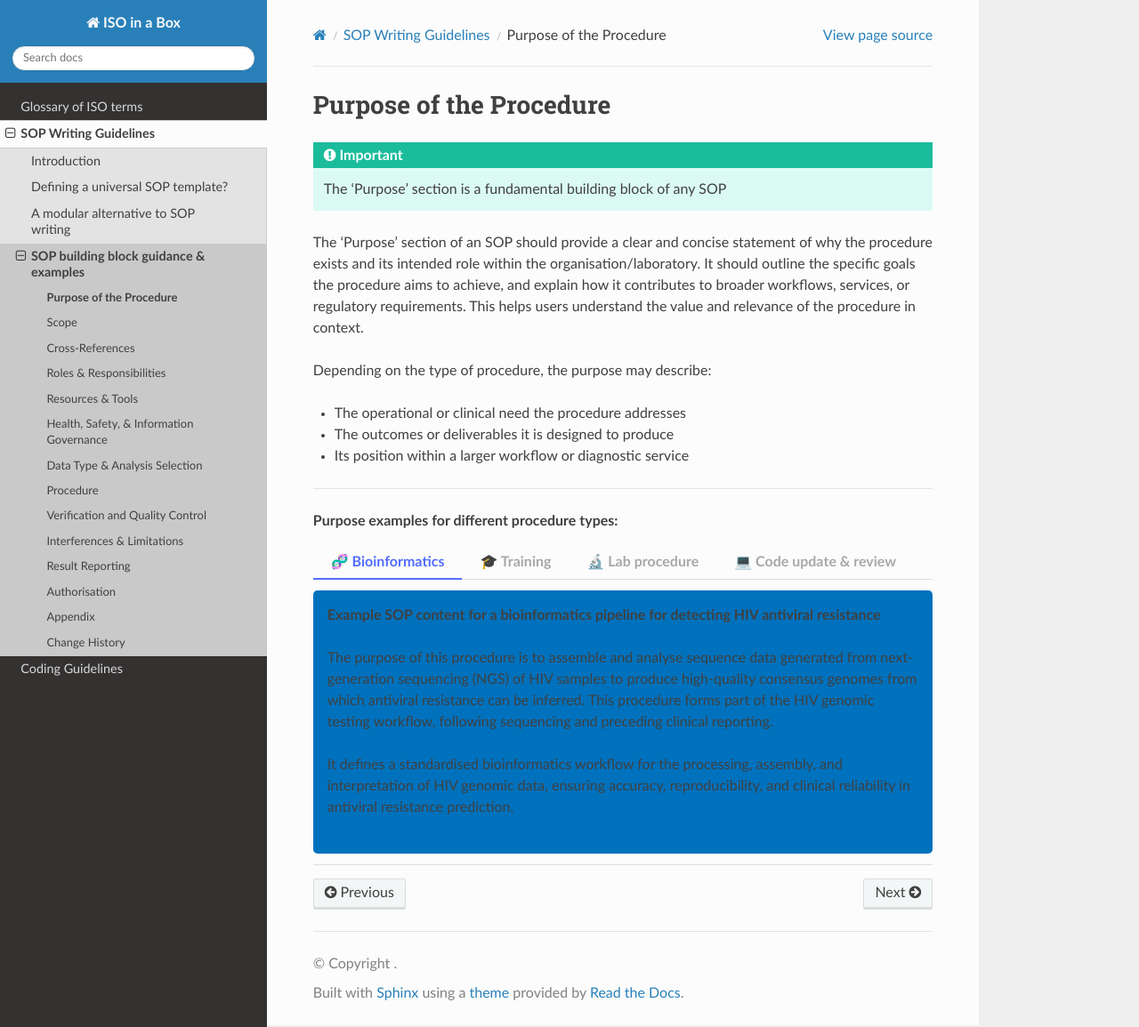
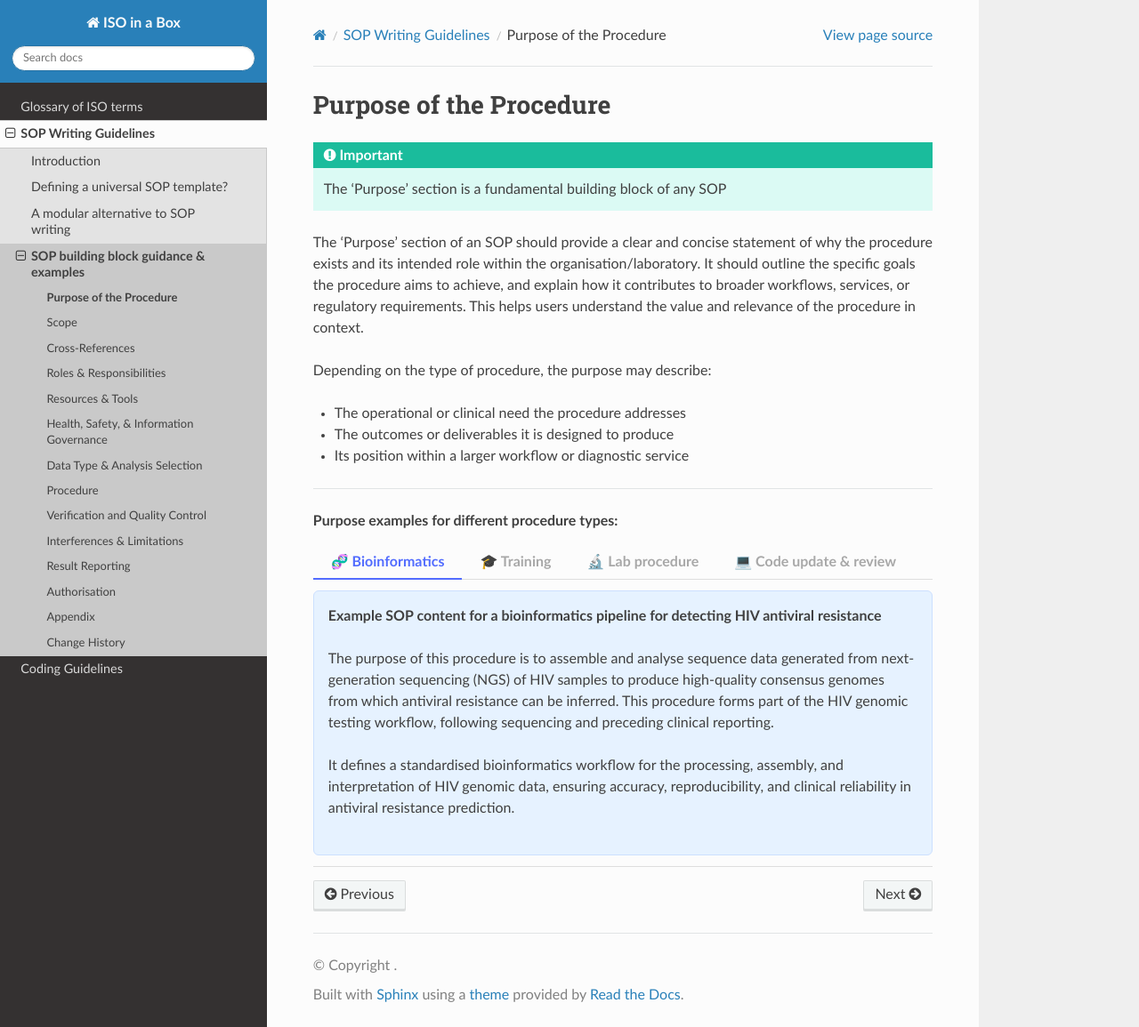
Before and after one commit to ASendellPrice/IIB-rtd, a Sphinx documentation site: the page built from docs/source/sop_guide_purpose.rst, in a window 1280 px wide and 1155 px high. Shown: the whole window at 89% size. Built offline with Sphinx 7.4.7 and the Read the Docs theme 3.1.0, drawn with Linux system fonts in a browser that asks for light colours; pages that are not in the unit, such as notebooks, are missing from menus.

Commit message:
Custom box styles

```diff
--- /dev/null
+++ b/docs/source/_static/custom.css
@@ -0,0 +1,12 @@
+
+/* Custom colour styles for SOP guide */
+.sd-light-blue {
+  background-color: #e6f2ff;
+}
+
+/* Custom box style for SOP guide */
+.sd-light-box {
+  padding: 1em;
+  border: 1px solid #cce0ff;
+  border-radius: 6px;
+}
--- a/docs/source/sop_guide_purpose.rst
+++ b/docs/source/sop_guide_purpose.rst
@@ -20,7 +20,7 @@ Depending on the type of procedure, the purpose may describe:
 
    .. tab-item:: 🧬 Bioinformatics
 
-       .. div:: sd-bg-primary sd-border sd-rounded-2 sd-p-3
+       .. div:: sd-light-blue sd-light-box
 
          **Example SOP content for a bioinformatics pipeline for detecting HIV antiviral resistance**
 
```
